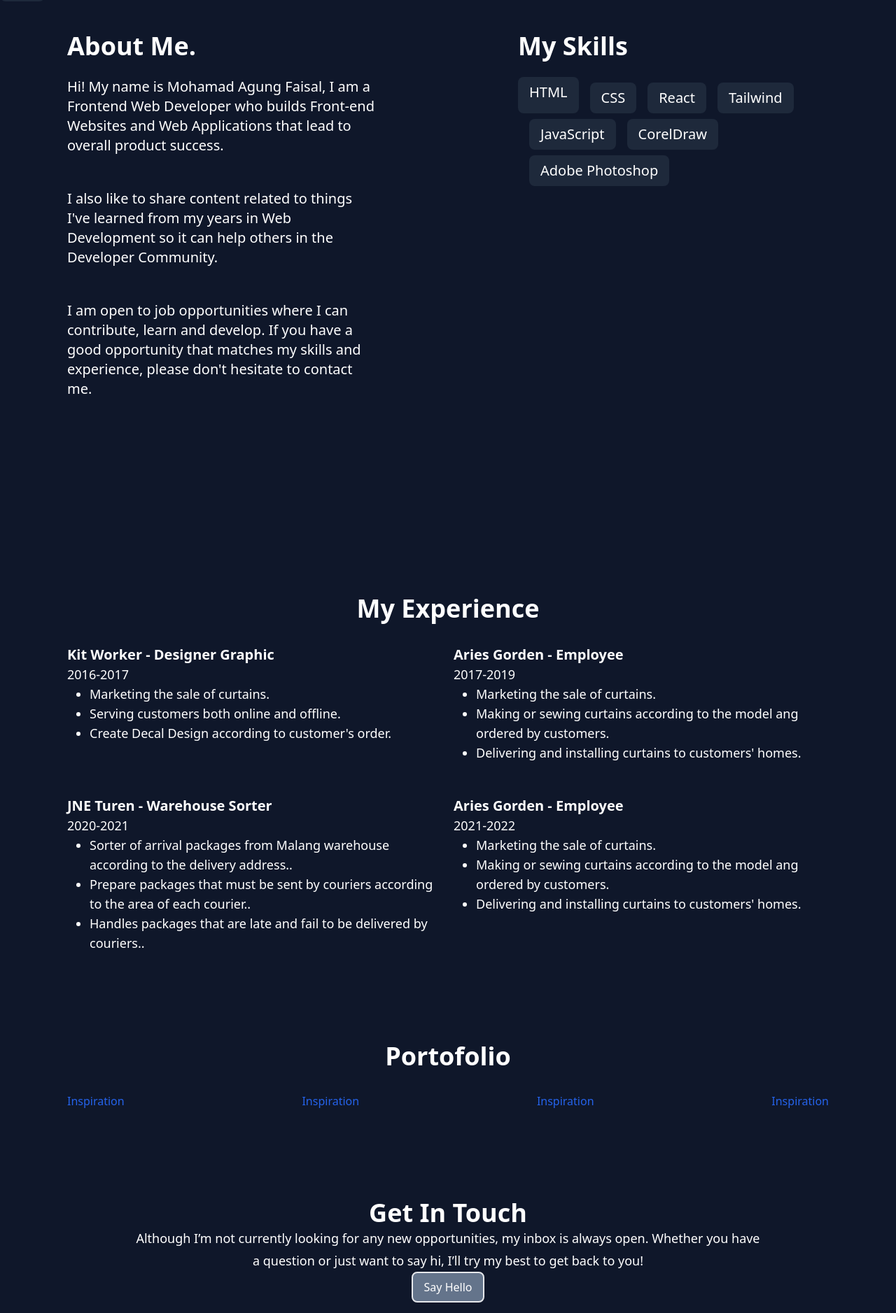
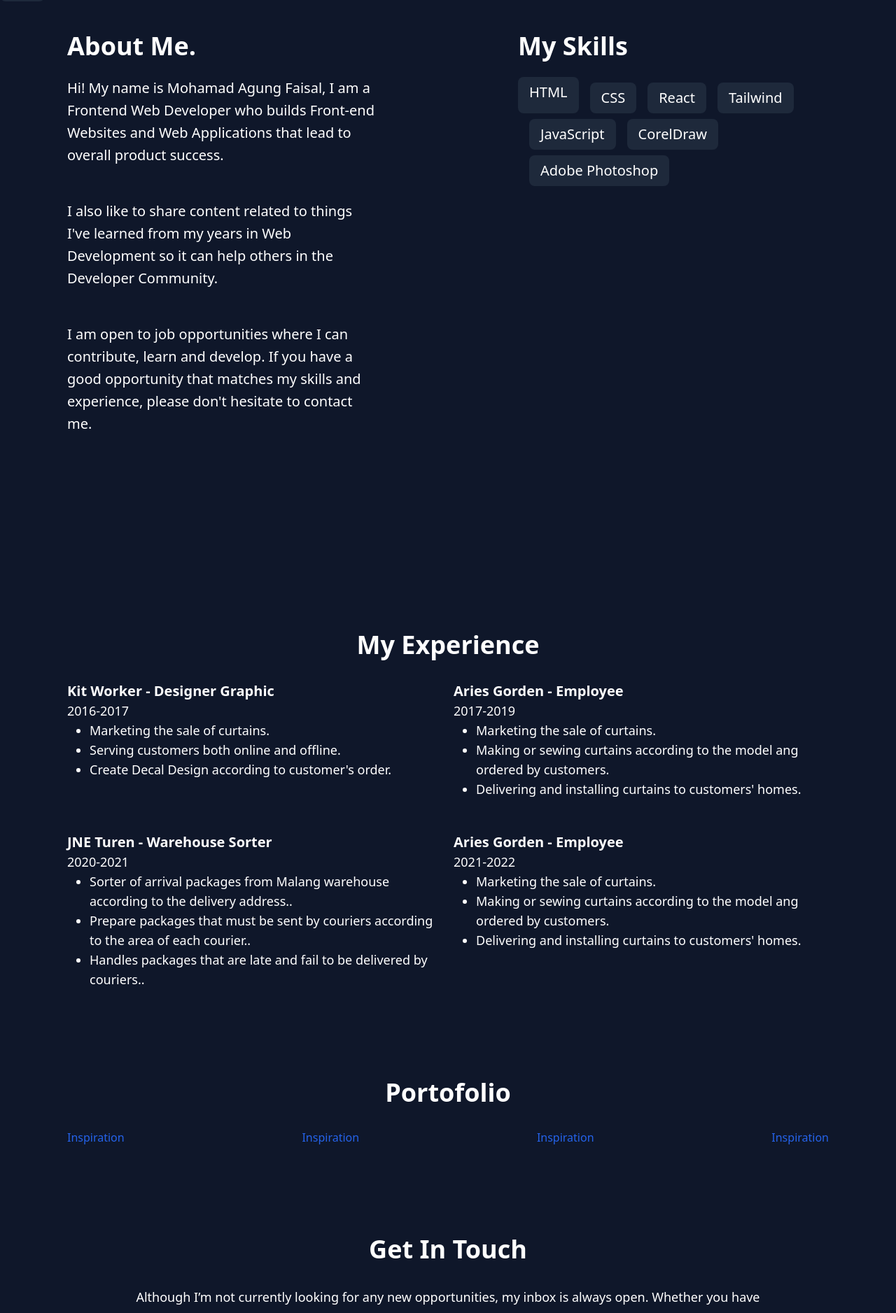
Before and after one commit to agungf97/web-porto, a React (Create React App) app: page / in a window 1280 px wide. Shown: the part 734-2611 px from the top of the page at 70% size. Built offline with nearby package versions, Linux system fonts and the light colour scheme.

Commit message:
update 08:39

```diff
--- a/src/App.js
+++ b/src/App.js
@@ -73,9 +73,9 @@ function App() {
           <div className="md:grid grid-cols-2 gap-2">
             <div className="md:my-32 my-16 md:px-24 px-16">
               <h2 className="md:text-4xl text-lg font-semibold">About Me.</h2>
-              <p className="py-6 md:text-xl text-lg">Hi! My name is Mohamad Agung Faisal, I am a Frontend Web Developer who builds Front-end Websites and Web Applications that lead to overall product success.</p>
-              <p className="py-6 md:text-xl text-lg">I also like to share content related to things I've learned from my years in Web Development so it can help others in the Developer Community.</p>
-              <p className="py-6 md:text-xl text-lg">I am open to job opportunities where I can contribute, learn and develop. If you have a good opportunity that matches my skills and experience, please don't hesitate to contact me.</p>
+              <p className="py-6 md:text-xl text-lg !leading-8">Hi! My name is Mohamad Agung Faisal, I am a Frontend Web Developer who builds Front-end Websites and Web Applications that lead to overall product success.</p>
+              <p className="py-6 md:text-xl text-lg !leading-8">I also like to share content related to things I've learned from my years in Web Development so it can help others in the Developer Community.</p>
+              <p className="py-6 md:text-xl text-lg !leading-8">I am open to job opportunities where I can contribute, learn and develop. If you have a good opportunity that matches my skills and experience, please don't hesitate to contact me.</p>
             </div>
             <div className="md:my-32 my-16 md:px-24 px-16">
               <h2 className="md:text-4xl text-lg font-semibold">My Skills</h2>
@@ -149,8 +149,8 @@ function App() {
           <div className="container mx-auto">
             <div className="md:mx-48 md:my-32 mx-auto text-center">
               <div className="text-center font-bold md:text-4xl text-xl">Get In Touch</div>
-              <p className="text-center md:text-lg text-sm !leading-8 top-4">Although I’m not currently looking for any new opportunities, my inbox is always open. Whether you have a question or just want to say hi, I’ll try my best to get back to you!</p>
-              <button className="text-center border-2 rounded-lg px-4 py-2 top-4 align-middle bg-slate-500 hover:bg-slate-300"> Say Hello</button>
+              <p className="mt-8 text-center md:text-lg text-sm !leading-8 top-4">Although I’m not currently looking for any new opportunities, my inbox is always open. Whether you have a question or just want to say hi, I’ll try my best to get back to you!</p>
+              <button className="mt-8 text-center border-2 rounded-lg px-4 py-2 top-4 align-middle bg-slate-500 hover:bg-slate-300"> Say Hello</button>
             </div>
           </div>
         </section>
```
